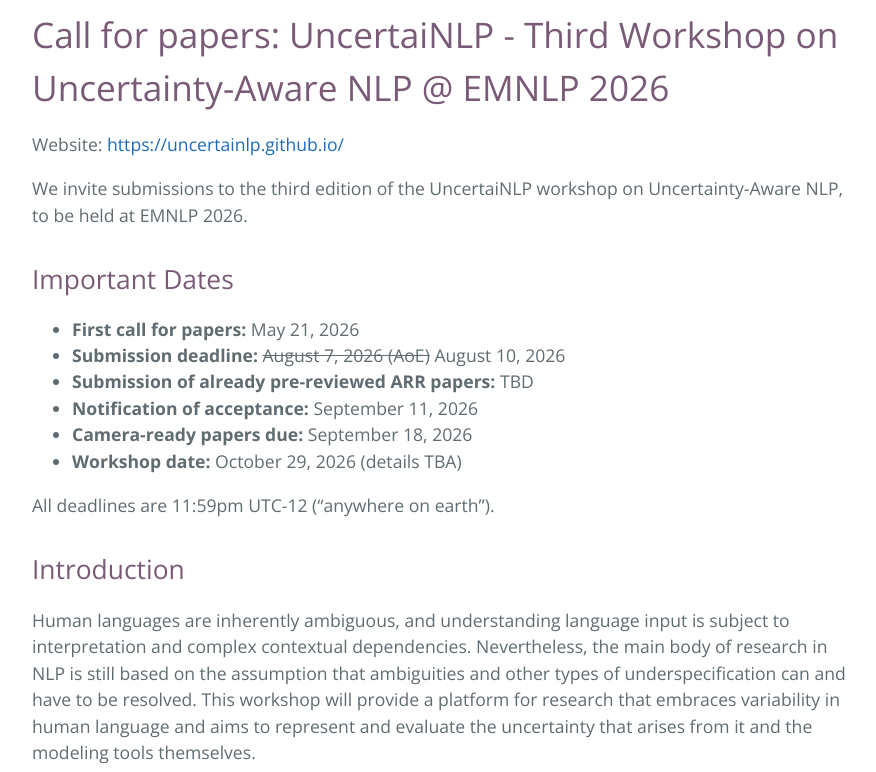
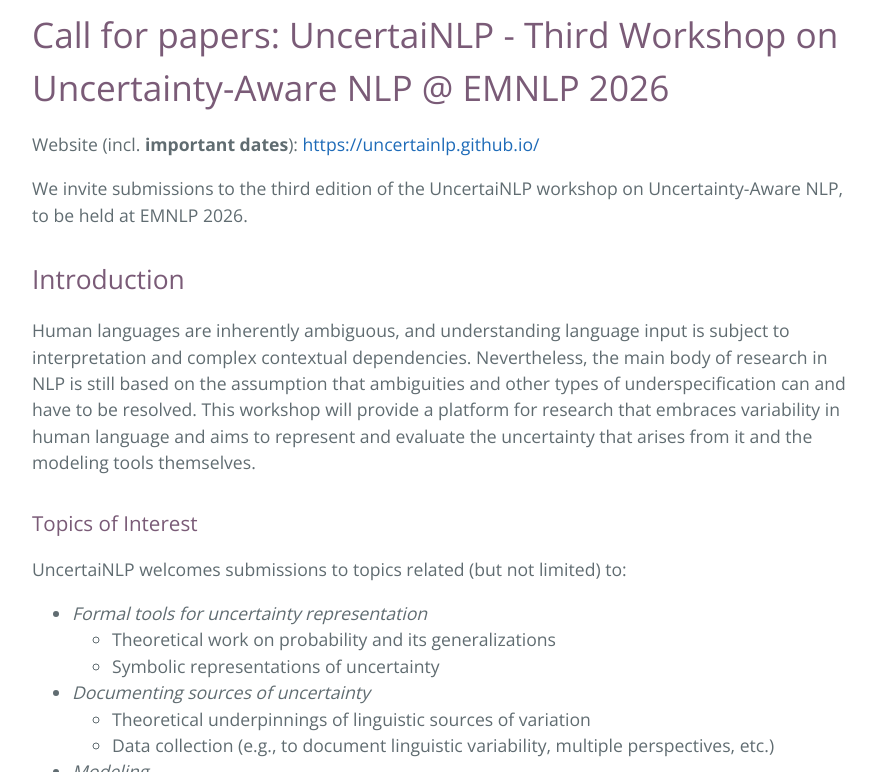
Before and after one commit to uncertainlp/uncertainlp.github.io, a Jekyll site: the page built from cfp.md, in a window 1280 px wide and 900 px high, scrolled down 736 px, cut to the strip 128-900 px from the top of the window. Shown: the whole strip, without its empty margins (192-1068 px from the left). Built offline with Jekyll 4.4.1, drawn with Linux system fonts in a browser that asks for light colours; our own code applies the rules of GitHub Pages for plain Markdown files.

Commit message:
deadline extension

```diff
--- a/cfp.md
+++ b/cfp.md
@@ -3,19 +3,10 @@
 ---
 
 # Call for papers: UncertaiNLP - Third Workshop on Uncertainty-Aware NLP @ EMNLP 2026
-Website: [https://uncertainlp.github.io/](https://uncertainlp.github.io/)
+Website (incl. **important dates**): [https://uncertainlp.github.io/](https://uncertainlp.github.io/)
 
 We invite submissions to the third edition of the UncertaiNLP workshop on Uncertainty-Aware NLP, to be held at EMNLP 2026.
 
-## Important Dates
-- **First call for papers:** May 21, 2026
-- **Submission deadline:** ~~August 7, 2026 (AoE)~~ August 10, 2026
-- **Submission of already pre-reviewed ARR papers:** TBD
-- **Notification of acceptance:** September 11, 2026
-- **Camera-ready papers due:** September 18, 2026
-- **Workshop date:** October 29, 2026 (details TBA)
-
-All deadlines are 11:59pm UTC-12 ("anywhere on earth").
 
 ## Introduction
 Human languages are inherently ambiguous, and understanding language input is subject to interpretation and complex contextual dependencies. Nevertheless, the main body of research in NLP is still based on the assumption that ambiguities and other types of underspecification can and have to be resolved. This workshop will provide a platform for research that embraces variability in human language and aims to represent and evaluate the uncertainty that arises from it and the modeling tools themselves.
```
Also changed, not shown: index.md (+5 -4 lines).
